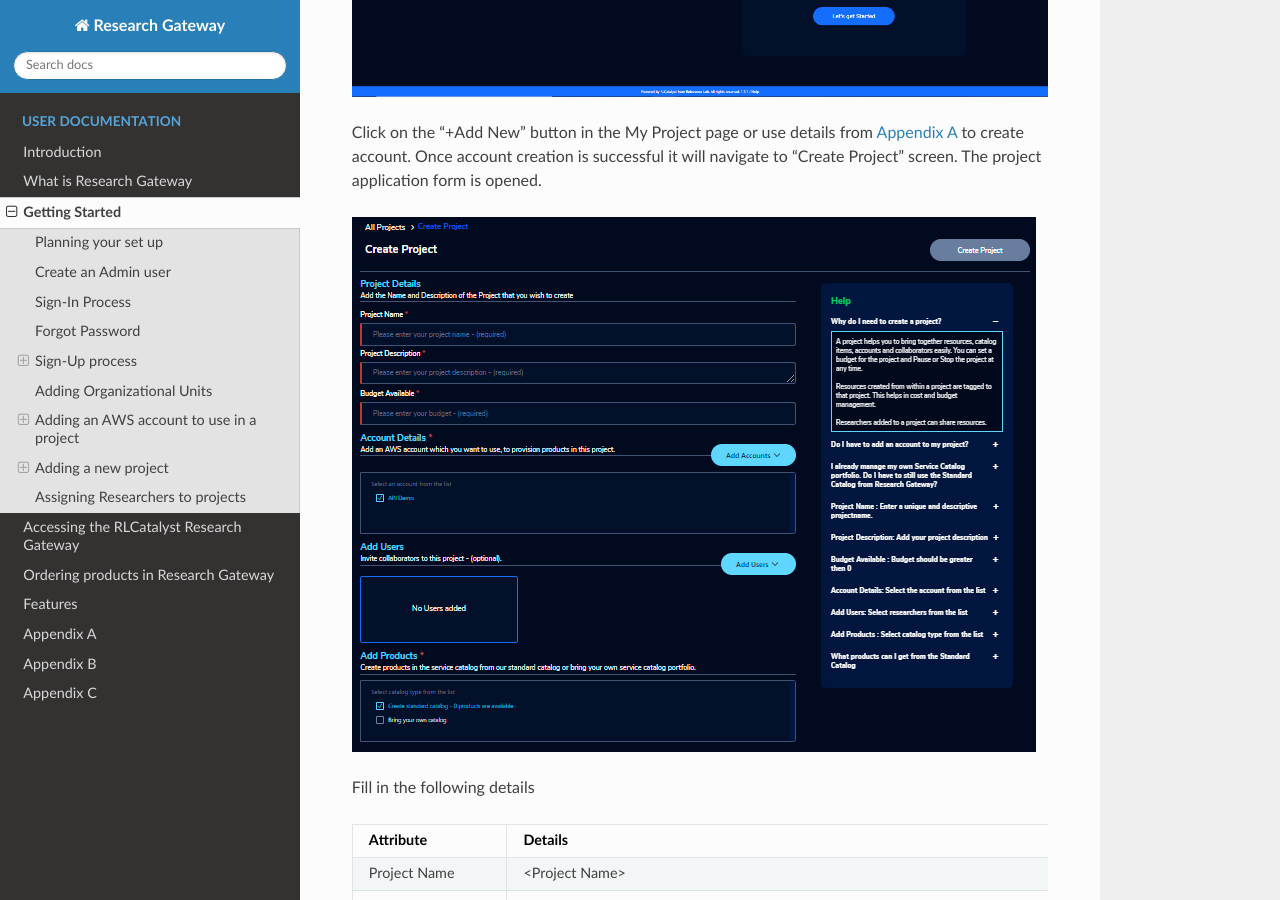
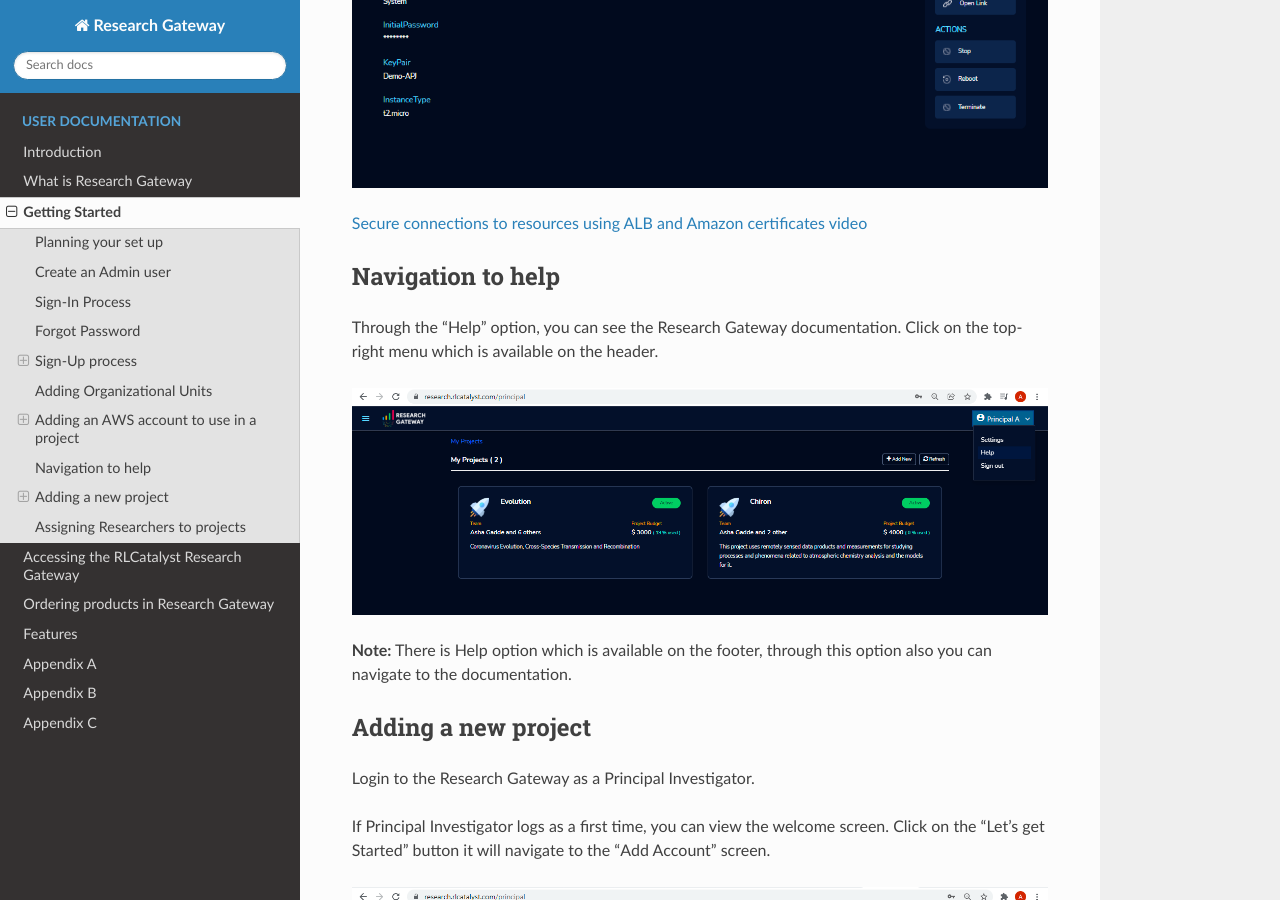
Before and after one commit to RLOpenCatalyst/rg-doc, a Sphinx documentation site: the page built from source/GettingStarted.rst, in a window 1280 px wide and 900 px high, scrolled down 17192 px. Built offline with Sphinx 7.4.7 and the Read the Docs theme 2.0.0, drawn with Linux system fonts in a browser that asks for light colours; some of the changed text lies outside the part shown.

Commit message:
Added 1.9.1 content

```diff
--- a/source/AppendixB.csv
+++ b/source/AppendixB.csv
@@ -174,14 +174,15 @@
 ,"PipelineName
 ",Search and select the pipeline git repository URL. If not found please enter the custom pipeline URL. The repo should contain the nextflow.config file which specifies the name of the docker container image.
 ,PipelineContainer,"Public Docker container image of the pipeline to be executed. If you are using a custom pipeline, ensure that the custom container image is publicly available on Docker Hub. Eg: nextflow/rnaseq-nf:latest"
-,InputDataLocation,"The pattern to match samples to be processed as inputs to the pipeline. This pattern consists of two parts. A location, either local or an S3 bucket, which can be searched and a second part which is a pattern to match the files to be picked. E.g. <my-data-bucket>//data/ggal/*_{1,2}.fq"
+,InputDataLocation,"An S3 bucket which holds input data for the Nextflow pipeline. The bucket name must respect the S3 bucket naming conventions (can contain lowercase letters, numbers, periods and hyphens)."
+,InputDataPattern,"The pattern to match samples to be processed as inputs to the pipeline. E.g. data/ggal/*_{1,2}.fq. It can also point to a csv or tsv file that contains details of the files to be processed."
 ,OutputDataLocation,"The full path on the local disk where outputs of the pipeline should be stored. The default path above will enable you to view the outputs via the browser. The path should be accessible to the user ec2-user. Alternately, provide an S3 bucket for storing analysis results. The bucket name must respect the S3 bucket naming conventions (can contain lowercase letters, numbers, periods and hyphens). Eg: s3://<BucketName>"
 ,Head Node Configuration,
 ,InstanceType,"Head Node EC2 instance type
 Eg: t2.small"
 ,HeadNodeEBSVolumeSize,"The initial size of the volume (in GBs) Head Node EBS will use for storage.
 Eg: 16 "
-,KeyPair,Name of an existing EC2 KeyPair to enable SSH access to the Head Node. Please create a key pair from the key pair screen if they are not available in the dropdown.
+,KeyPair,"Name of an existing EC2 KeyPair to enable SSH access to the Head Node. If no key pairs exist, please create one from the button next to the dropdown. Please contact your Administrator if you are unable to create one."
 ,AllowedSSHLocation,The IP address range that can be used to SSH to the Head Node.
 ,Batch Configuration,
 ,VPCId,Choose VPC Id in the drop-down list. The VPC to create security groups and deploy AWS Batch to.
--- a/source/GettingStarted.rst
+++ b/source/GettingStarted.rst
@@ -116,6 +116,8 @@
 
 .. image:: images/registerform.png
 
+Note: You can watch the system setup video through the `Click here <https://www.youtube.com/watch?v=zDksIb1n9zI>`_ link in the welcome screen.
+
 Sign up with an Email address
 ^^^^^^^^^^^^^^^^^^^^^^^^^^^^^
 
@@ -149,6 +151,12 @@
 .. image:: images/verificationemail2.png
 
 If the password change is successful you will be navigated to the verification successful page. Through the “Click here to login button” you will be navigated to the Research Gateway login screen.
+
+Once logged in to your account, you will land on the Welcome page in Research Gateway.
+
+.. image:: images/registerform.png
+
+Note: You can watch the system setup video through the `Click here <https://www.youtube.com/watch?v=zDksIb1n9zI>`_ link in the welcome screen.
 
 .. _`Adding Organizational Units`:
 
@@ -306,6 +314,14 @@
 
 `Secure connections to resources using ALB and Amazon certificates video <https://www.youtube.com/watch?v=3MkouV33XJw>`_
 
+Navigation to help
+------------------
+Through the "Help" option, you can see the Research Gateway documentation. Click on the top-right menu which is available on the header.
+
+.. image:: images/Help.png
+
+**Note:** There is Help option which is available on the footer, through this option also you can navigate to the documentation.
+
 .. _`Adding a new project`:
 
 Adding a new project
```
Also changed, not shown: source/nextflow.rst (+22 -10 lines), source/AccessingRG.rst (line endings or trailing spaces), source/images/Help.png (added), source/images/nf1.png.
